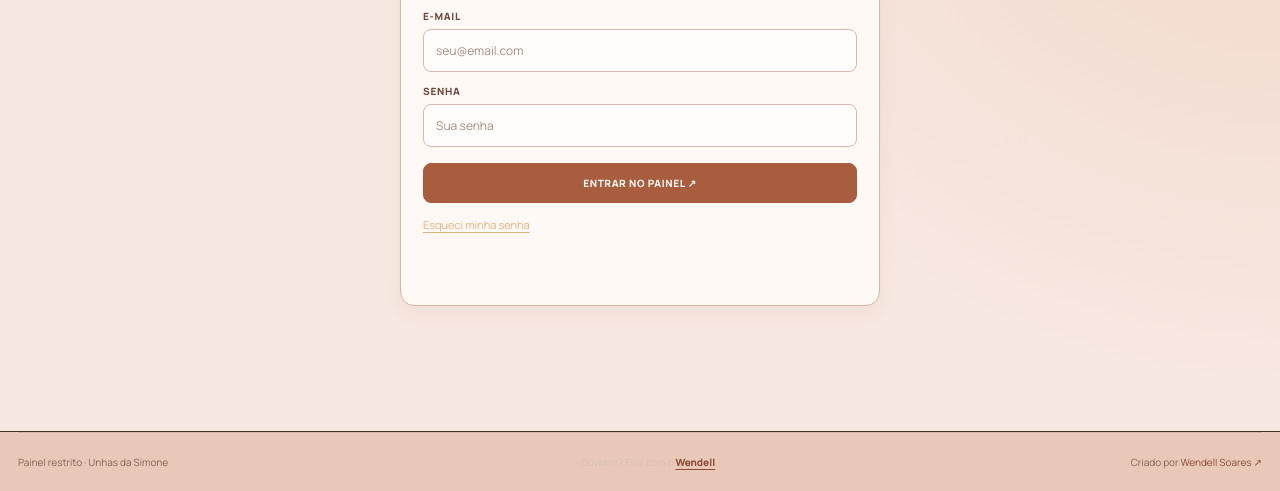
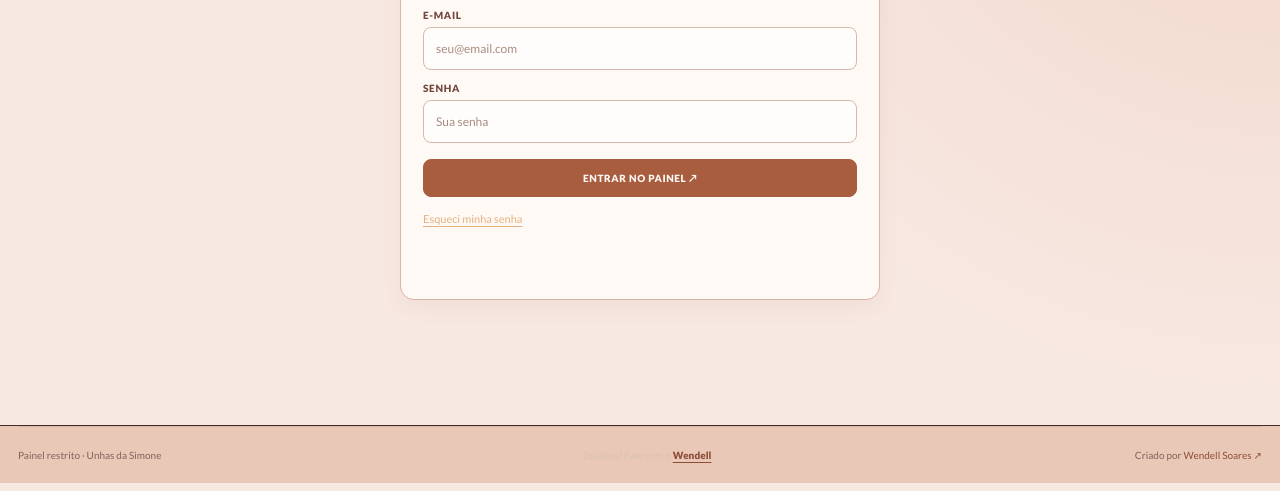
Before and after one commit to simonejorge/unhasdasimone, a plain HTML site: page admin.html in a window 1280 px wide. Shown: the part 370-861 px from the top of the page. Drawn offline with nearby package versions, Linux system fonts and the light colour scheme.

Commit message:
Add files via upload

```diff
--- a/admin.html
+++ b/admin.html
@@ -15,8 +15,8 @@
   <link rel="apple-touch-icon" href="./assets/apple-touch-icon.png">
   <link rel="preconnect" href="https://fonts.googleapis.com">
   <link rel="preconnect" href="https://fonts.gstatic.com" crossorigin>
-  <link href="https://fonts.googleapis.com/css2?family=Cormorant+Garamond:wght@500;600;700&family=Manrope:wght@400;500;600;700;800&display=swap" rel="stylesheet">
-  <link rel="stylesheet" href="style.css?v=unhas-simone-1">
+  <link href="https://fonts.googleapis.com/css2?family=Lato:wght@300;400;500;600;700;900&family=Merriweather:ital,wght@0,300;0,400;0,700;1,300;1,400&display=swap" rel="stylesheet">
+  <link rel="stylesheet" href="style.css?v=unhas-simone-3">
   <style>
     .admin-wrap{width:min(1280px,calc(100% - 36px));margin:0 auto}
     .admin-page{min-height:82vh;padding:48px 0 80px;background:radial-gradient(circle at 100% 0%,#48301f 0%,transparent 46%),#16110d}
@@ -191,7 +191,7 @@
     .admin-danger-note{color:#f0b6a3!important;border-left:2px solid #a65b48;padding-left:10px}
 
     /* UNHAS DA SIMONE — paleta rosé/pêssego, café e cobre */
-    :root{--ink:#3a1d16;--bg:#f7e8e1;--card:#fff8f4;--card2:#f4ded4;--line:#d9b9aa;--accent:#a85d3e;--accent2:#c98767;--light:#4b2a24;--muted:#80635b;--display:'Cormorant Garamond',Georgia,serif}
+    :root{--ink:#3a1d16;--bg:#f7e8e1;--card:#fff8f4;--card2:#f4ded4;--line:#d9b9aa;--accent:#a85d3e;--accent2:#c98767;--light:#4b2a24;--muted:#80635b;--font:'Lato',Arial,sans-serif;--display:'Merriweather',Georgia,serif}
     body{background:#f7e8e1;color:#4b2a24}
     .topbar{background:#f2d9ce;border-bottom:1px solid #d6b2a2}
     .brand>span{color:#421d14;font-family:var(--display);font-weight:700}
```
